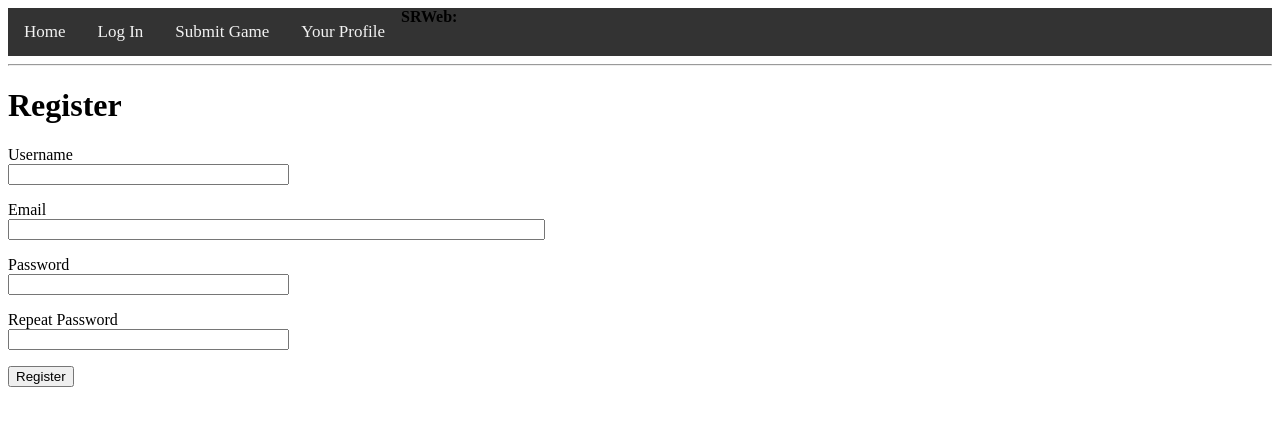
After one commit to cactus-code/SRWeb, a Flask app: page /register in a window 1280 px wide. The commit adds this page. Shown: the top 426 px of the page. Run offline with Flask 2, Linux system fonts and the light colour scheme.

Commit message:
Added user registration

```diff
--- a/app/forms.py
+++ b/app/forms.py
@@ -1,6 +1,7 @@
 from flask_wtf import FlaskForm
 from wtforms import StringField, PasswordField, BooleanField, SubmitField
-from wtforms.validators import DataRequired
+from wtforms.validators import DataRequired, ValidationError, Email, EqualTo
+from app.models import User
 
 class LoginForm(FlaskForm):
     username = StringField('Username', validators=[DataRequired()])
@@ -10,3 +11,20 @@ class LoginForm(FlaskForm):
 
 class GameForm(FlaskForm):
     username = "tnt"
+
+class RegistrationForm(FlaskForm):
+    username = StringField('Username', validators=[DataRequired()])
+    email = StringField('Email', validators=[DataRequired(), Email()])
+    password = PasswordField('Password', validators=[DataRequired(), EqualTo('password')])
+    password2 = PasswordField('Repeat Password', validators=[DataRequired()])
+    submit = SubmitField('Register')
+
+    def validate_username(self, username):
+        user = User.query.filter_by(username=username.data).first()
+        if user is not None:
+            raise ValidationError('Name is taken. Please use a different username.')
+
+    def validate_email(self, email):
+        user = User.query.filter_by(email=email.data).first()
+        if user is not None:
+            raise ValidationError('Email address is taken. Please use a different email address.')
--- a/app/routes.py
+++ b/app/routes.py
@@ -1,7 +1,8 @@
 from flask import render_template, flash, redirect, url_for, request
 from flask_login import current_user, login_user, logout_user, login_required
 from app import app
-from app.forms import LoginForm, GameForm
+from app import db
+from app.forms import LoginForm, GameForm, RegistrationForm
 from app.models import User
 from werkzeug.urls import url_parse
 
@@ -32,6 +33,20 @@ def logout():
     logout_user()
     return redirect(url_for('index'))
 
+@app.route('/register', methods=['GET', 'POST'])
+def register():
+    if current_user.is_authenticated:
+        return redirect(url_for('index'))
+    form = RegistrationForm()
+    if form.validate_on_submit():
+        user = User(username=form.username.data, email=form.email.data)
+        user.set_password(form.password.data)
+        db.session.add(user)
+        db.session.commit()
+        flash('Congratulations, you are now a registered user!')
+        return redirect(url_for('login'))
+    return render_template('register.html', title='Register', form=form)
+
 @app.route('/submit')
 @login_required
 def submit():
--- a/app/templates/login.html
+++ b/app/templates/login.html
@@ -20,5 +20,6 @@
 		</p>
 		<p>{{ form.remember_me() }} {{ form.remember_me.label }}</p>
 		<p>{{ form.submit() }}</p>
+		<p>New User? <a href="{{ url_for('register') }}">Click to Register!</a></p>
 	</form>
 {% endblock %}
--- /dev/null
+++ b/app/templates/register.html
@@ -0,0 +1,37 @@
+{% extends "base.html" %}
+
+{% block content %}
+    <h1>Register</h1>
+    <form action="" method="post">
+        {{ form.hidden_tag() }}
+        <p>
+            {{ form.username.label }}<br>
+            {{ form.username(size=32) }}<br>
+            {% for error in form.username.errors %}
+            <span style="color: red;">[{{ error }}]</span>
+            {% endfor %}
+        </p>
+        <p>
+            {{ form.email.label }}<br>
+            {{ form.email(size=64) }}<br>
+            {% for error in form.email.errors %}
+            <span style="color: red;">[{{ error }}]</span>
+            {% endfor %}
+        </p>
+        <p>
+            {{ form.password.label }}<br>
+            {{ form.password(size=32) }}<br>
+            {% for error in form.password.errors %}
+            <span style="color: red;">[{{ error }}]</span>
+            {% endfor %}
+        </p>
+        <p>
+            {{ form.password2.label }}<br>
+            {{ form.password2(size=32) }}<br>
+            {% for error in form.password2.errors %}
+            <span style="color: red;">[{{ error }}]</span>
+            {% endfor %}
+        </p>
+        <p>{{ form.submit() }}</p>
+    </form>
+{% endblock %}
```
Also changed, not shown: migrations/versions/792c8d4324f7_users_table.py (renamed from migrations/versions/9eb292d70d90_.py, +4 -4 lines), app.db (added).
